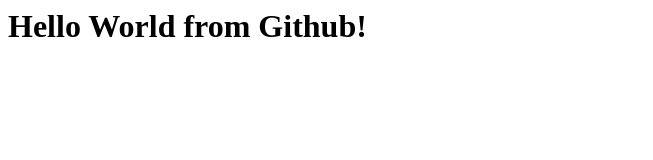
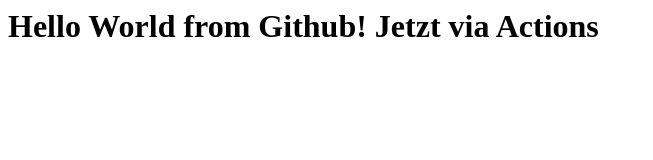
Before and after one commit to M0kl/Test4AzureAppServices, a plain HTML site: page index.html in a window 1280 px wide. Shown: the whole page, without its empty margins (0-653 px from the left). Drawn offline with Linux system fonts and the light colour scheme.

Commit message:
Update index.html

```diff
--- a/index.html
+++ b/index.html
@@ -1,3 +1,3 @@
 <html>
-  <h1>Hello World from Github!</h1>
+  <h1>Hello World from Github! Jetzt via Actions</h1>
 </html>
```
